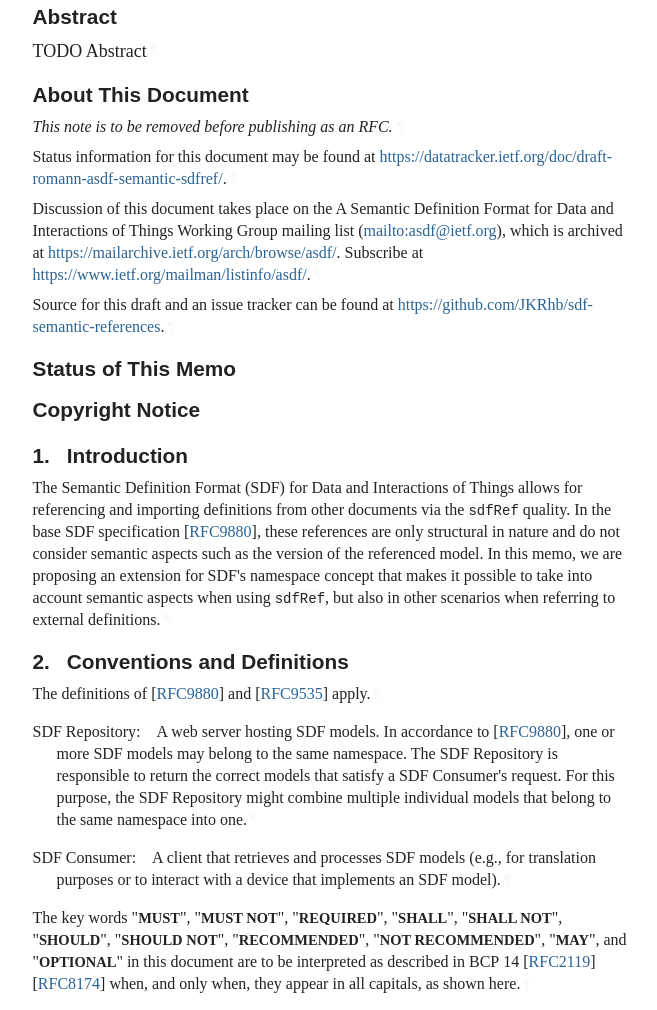
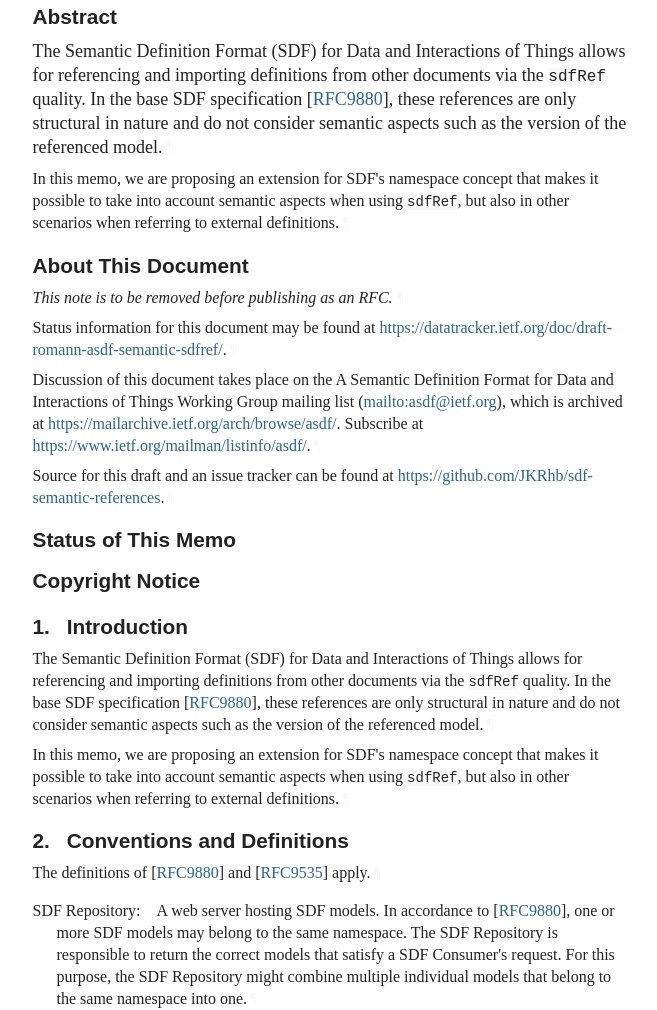
Before and after one commit to JKRhb/sdf-semantic-references, a plain HTML site: page initial-content/draft-romann-asdf-semantic-sdfref.html in a window 1280 px wide. Shown: the part 348-1358 px from the top of the page, without its empty margins (92-749 px from the left). Drawn offline with Linux system fonts and the light colour scheme; a web font is replaced by a local one.

Commit message:
Script updating gh-pages from d521d0e. [ci skip]

```diff
--- a/initial-content/draft-romann-asdf-semantic-sdfref.html
+++ b/initial-content/draft-romann-asdf-semantic-sdfref.html
@@ -7,7 +7,9 @@
 <title>Semantic Definition Format (SDF): Semantic Enhancements for sdfRef</title>
 <meta content="Jan Romann" name="author">
 <meta content="
-       TODO Abstract
+       The Semantic Definition Format (SDF) for Data and Interactions of Things allows for referencing and importing definitions from other documents via the  sdfRef  quality.
+In the base SDF specification  , these references are only structural in nature and do not consider semantic aspects such as the version of the referenced model.
+       In this memo, we are proposing an extension for SDF's namespace concept that makes it possible to take into account semantic aspects when using  sdfRef , but also in other scenarios when referring to external definitions.
     " name="description">
 <meta content="xml2rfc 3.31.0" name="generator">
 <meta content="Internet-Draft" name="keyword">
@@ -1080,7 +1082,9 @@ svg :is([fill="white"], [fill^="#fff"]) {
 <h1 id="title">Semantic Definition Format (SDF): Semantic Enhancements for sdfRef</h1>
 <section id="section-abstract">
       <h2 id="abstract"><a href="#abstract" class="selfRef">Abstract</a></h2>
-<p id="section-abstract-1">TODO Abstract<a href="#section-abstract-1" class="pilcrow">¶</a></p>
+<p id="section-abstract-1">The Semantic Definition Format (SDF) for Data and Interactions of Things allows for referencing and importing definitions from other documents via the <code>sdfRef</code> quality.
+In the base SDF specification <span>[<a href="#RFC9880" class="cite xref">RFC9880</a>]</span>, these references are only structural in nature and do not consider semantic aspects such as the version of the referenced model.<a href="#section-abstract-1" class="pilcrow">¶</a></p>
+<p id="section-abstract-2">In this memo, we are proposing an extension for SDF's namespace concept that makes it possible to take into account semantic aspects when using <code>sdfRef</code>, but also in other scenarios when referring to external definitions.<a href="#section-abstract-2" class="pilcrow">¶</a></p>
 </section>
 <section class="note rfcEditorRemove" id="section-note.1">
       <h2 id="name-about-this-document">
@@ -1182,8 +1186,8 @@ svg :is([fill="white"], [fill^="#fff"]) {
 <a href="#section-1" class="section-number selfRef">1. </a><a href="#name-introduction" class="section-name selfRef">Introduction</a>
       </h2>
 <p id="section-1-1">The Semantic Definition Format (SDF) for Data and Interactions of Things allows for referencing and importing definitions from other documents via the <code>sdfRef</code> quality.
-In the base SDF specification <span>[<a href="#RFC9880" class="cite xref">RFC9880</a>]</span>, these references are only structural in nature and do not consider semantic aspects such as the version of the referenced model.
-In this memo, we are proposing an extension for SDF's namespace concept that makes it possible to take into account semantic aspects when using <code>sdfRef</code>, but also in other scenarios when referring to external definitions.<a href="#section-1-1" class="pilcrow">¶</a></p>
+In the base SDF specification <span>[<a href="#RFC9880" class="cite xref">RFC9880</a>]</span>, these references are only structural in nature and do not consider semantic aspects such as the version of the referenced model.<a href="#section-1-1" class="pilcrow">¶</a></p>
+<p id="section-1-2">In this memo, we are proposing an extension for SDF's namespace concept that makes it possible to take into account semantic aspects when using <code>sdfRef</code>, but also in other scenarios when referring to external definitions.<a href="#section-1-2" class="pilcrow">¶</a></p>
 </section>
 </div>
 <div id="conventions-and-definitions">
```
Also changed, not shown: initial-content/draft-romann-asdf-semantic-sdfref.txt.
